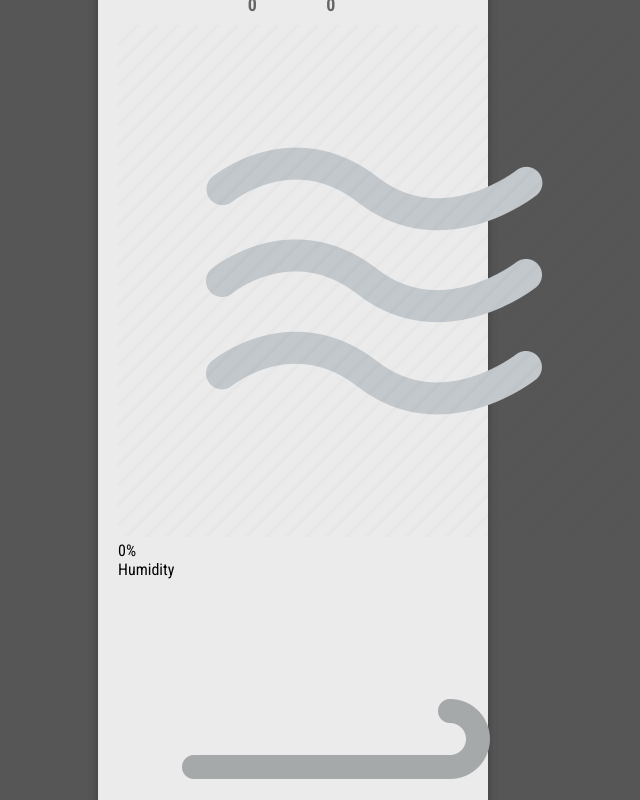
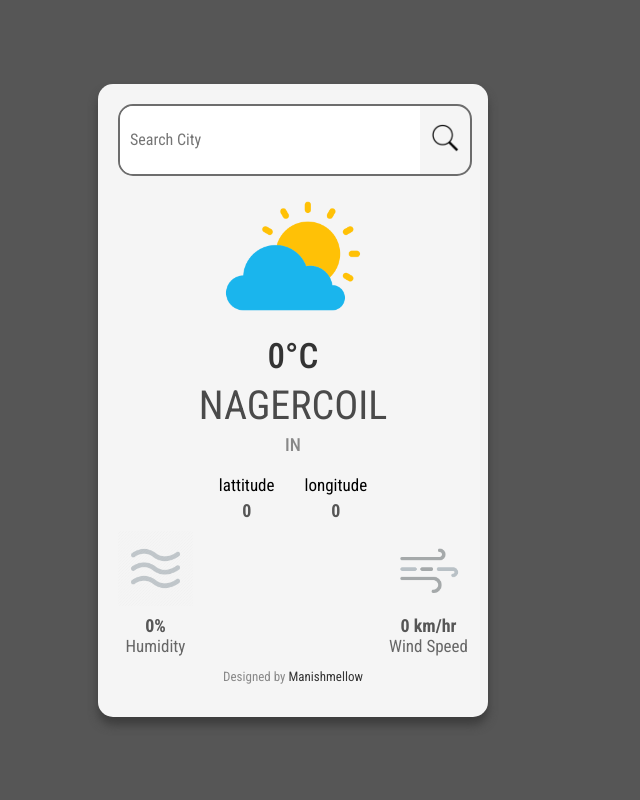
Before and after one commit to ManishPrakkash/weather-app, a React (Vite) app in the folder weatherApp/: page / in a window 1280 px wide. Shown: the top 800 px of the page, without its empty margins (347-987 px from the left). Built offline with nearby package versions, Linux system fonts and the light colour scheme.

Commit message:
changes in css

```diff
--- a/weatherApp/src/App.css
+++ b/weatherApp/src/App.css
@@ -22,21 +22,21 @@
 .container{
     width: 350px;
     padding:20px;
-    background-color: rgb(235, 235, 235);
-    border-radius: 8px;
+    background-color: rgb(245, 245, 245);
+    border-radius: 15px;
     box-shadow:0px 8px 10px rgb(61, 61, 61);
 }
 .input-container{
     display: flex;
     align-items: center;
     width: 100%;
-    border: 2px solid grey;
-    border-radius: 10px;
-    overflow: hidden;
+    border: 2px solid rgb(109, 109, 109);
+    border-radius: 15px;
+    overflow:hidden;
 }
 .cityInput{
     flex:1;
-    height: 30px;
+    height: 48px;
     border: none;
     font-size: 16px;
     outline: none;
@@ -90,11 +90,40 @@
     padding: 10px;
 }
 .cord div span{
-    font-size: 14px;
+    font-size: 17px;
 }
-.cord div span:nth-child(2){
+.hum-per,
+.wind-per,
+.cord div span:nth-child(2)
+{
     font-size: 18px;
     font-weight: bold;
-    color: #666;
+    color: #565656;
     padding-top: 5px;
 }
+
+.data-Container{
+    display: flex;
+    justify-content: space-between;
+
+}
+.data-Container img{
+    height: 75px;
+    width: 75px;
+}
+.element{
+    text-align: center;
+}
+
+.text{
+    font-size: 17px;
+    color: #666666;
+}
+.copyright{
+    text-align: center;
+    font-size: 13px;
+    color: #888;
+}
+.copyright span{
+    color: #333;
+}
```
